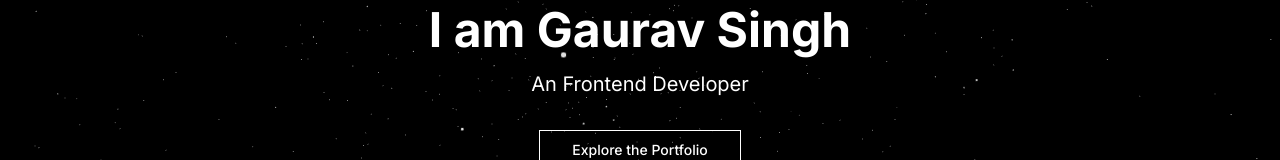
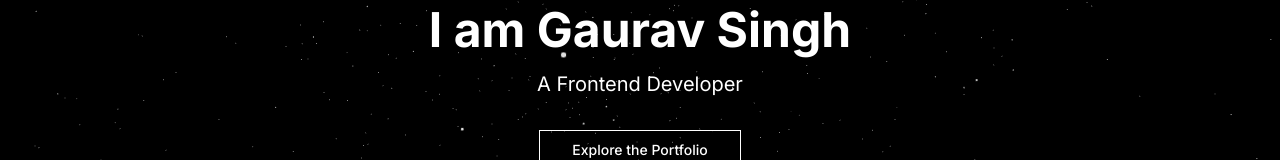
Before and after one commit to GauRav-sINGh123/Portfolio2, a Next.js app: page / in a window 1280 px wide. Shown: the part 350-510 px from the top of the page. Built offline with nearby package versions, Linux system fonts and the light colour scheme.

Commit message:
Typo Fix

```diff
--- a/src/app/page.tsx
+++ b/src/app/page.tsx
@@ -80,7 +80,7 @@ function StarField(props: any) {
               animate={{ opacity: 1, y: 0 }}
               transition={{ delay: 0.2, duration: 0.8 }}
             >
-              An Frontend Developer
+              A Frontend Developer
             </motion.p>
             <Button variant="outline" size="lg" className="bg-transparent border-white text-white hover:bg-white hover:text-black transition-colors">
               Explore the Portfolio
```
